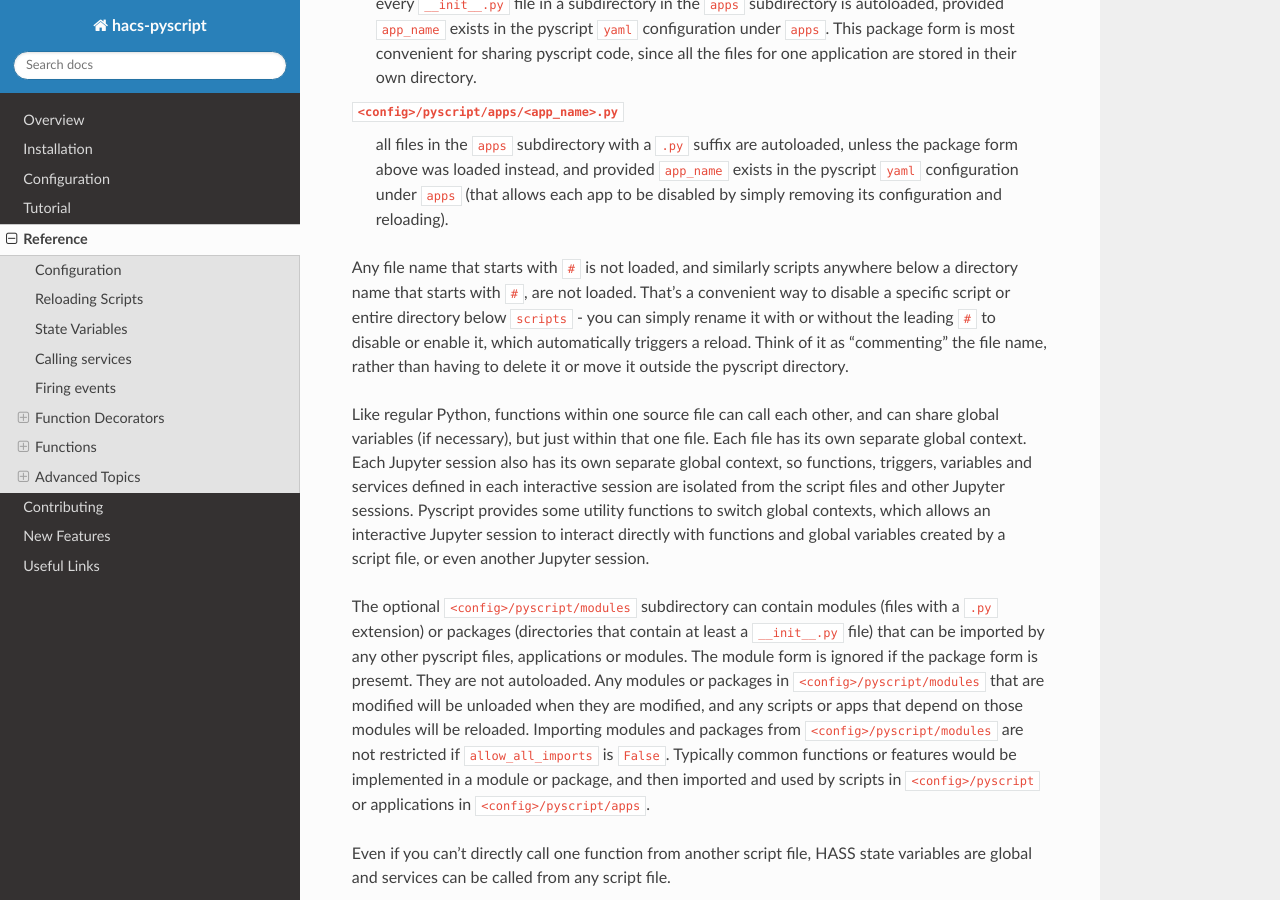
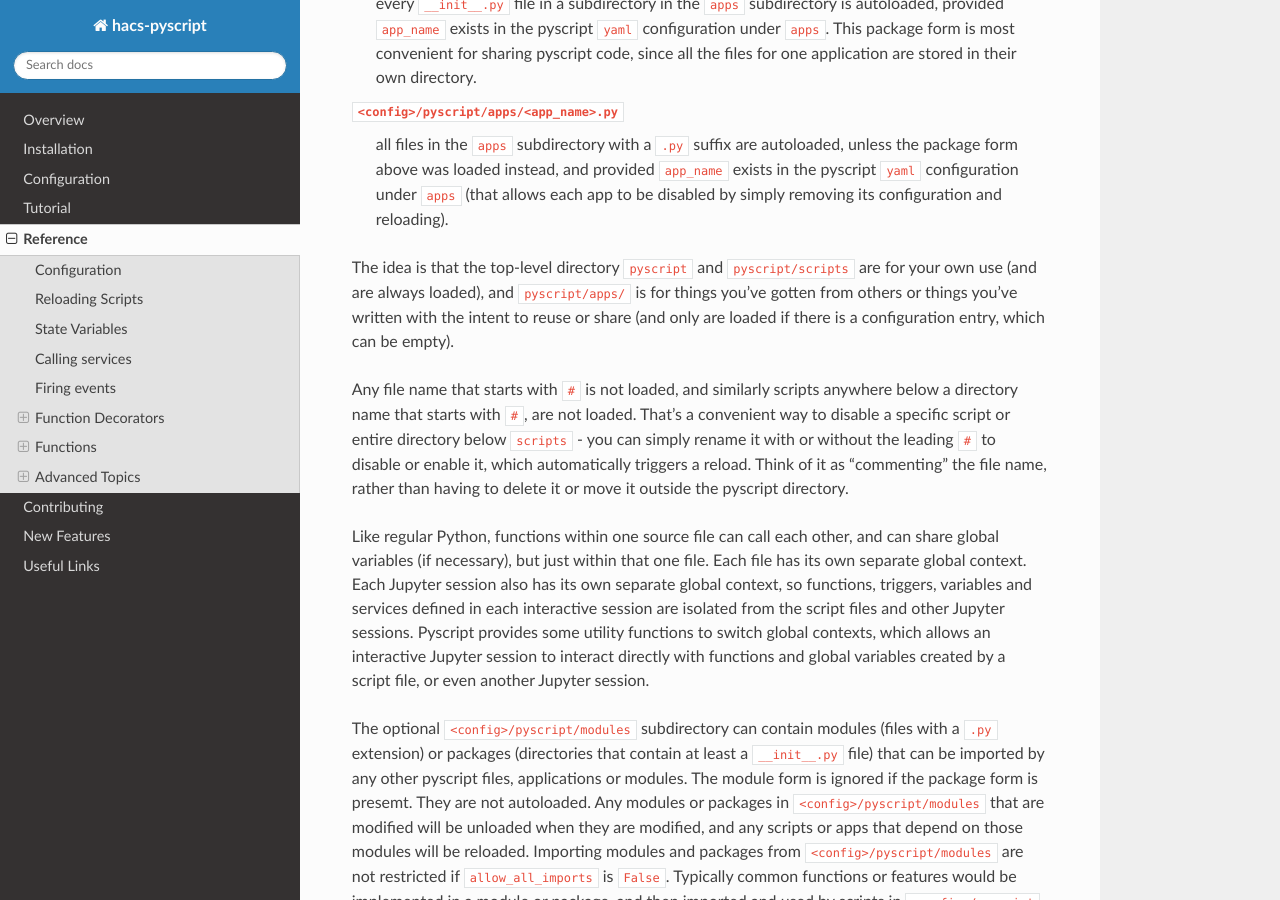
Before and after one commit to custom-components/pyscript, a Sphinx documentation site: the page built from docs/reference.rst, in a window 1280 px wide and 900 px high, scrolled down 2133 px. Built offline with Sphinx 7.4.7 and the Read the Docs theme 2.0.0, drawn with Linux system fonts in a browser that asks for light colours.

Commit message:
added nice explanation from @dlashua from #134

```diff
--- a/docs/reference.rst
+++ b/docs/reference.rst
@@ -108,6 +108,11 @@ files when they are changed, renamed, created or deleted:
   package form above was loaded instead, and provided ``app_name`` exists in the pyscript
   ``yaml`` configuration under ``apps`` (that allows each app to be disabled by simply
   removing its configuration and reloading).
+
+The idea is that the top-level directory ``pyscript`` and ``pyscript/scripts`` are for your own use
+(and are always loaded), and ``pyscript/apps/`` is for things you've gotten from others or things
+you've written with the intent to reuse or share (and only are loaded if there is a configuration
+entry, which can be empty).
 
 Any file name that starts with ``#`` is not loaded, and similarly scripts anywhere below a directory
 name that starts with ``#``, are not loaded. That's a convenient way to disable a specific script or
```
